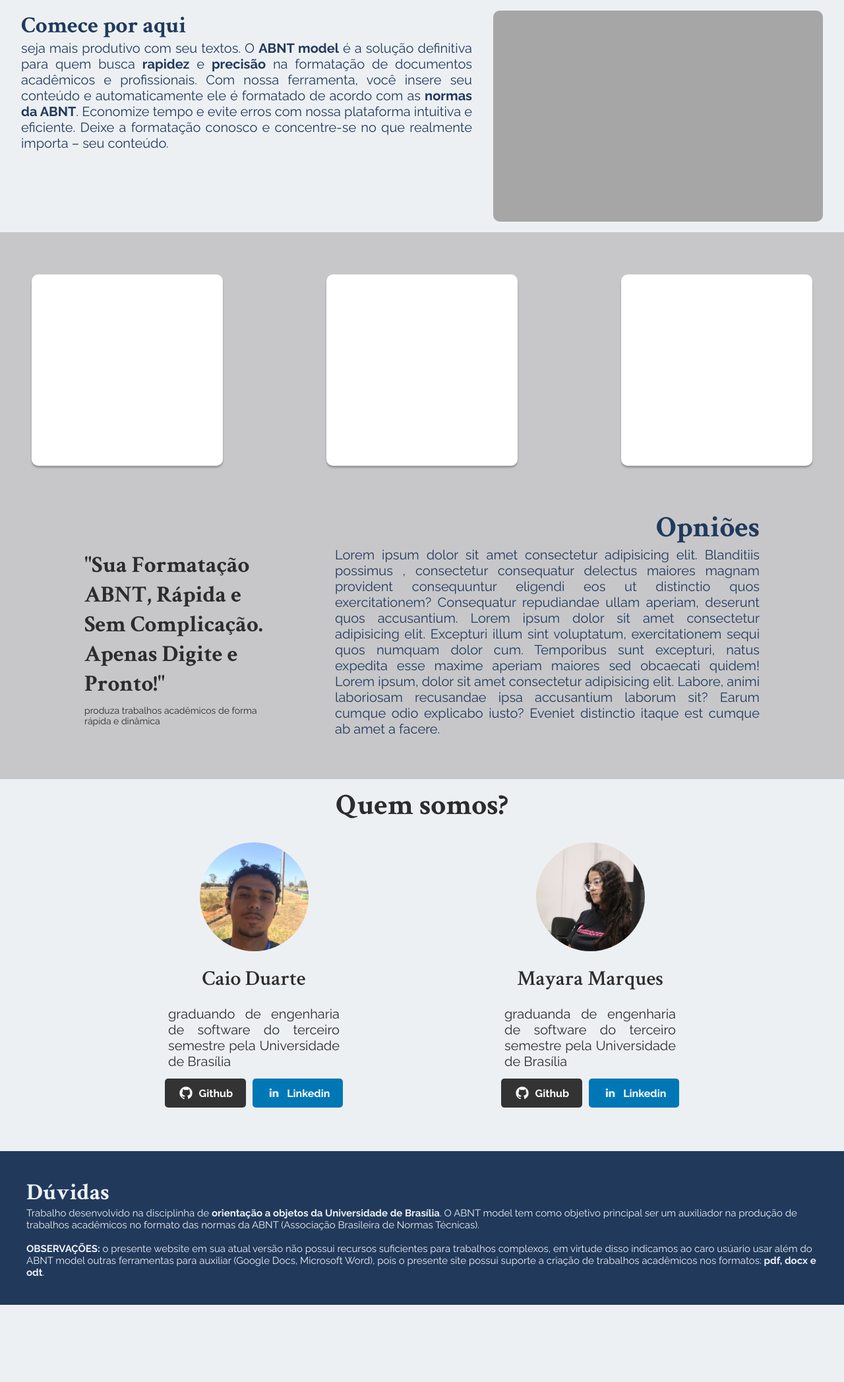
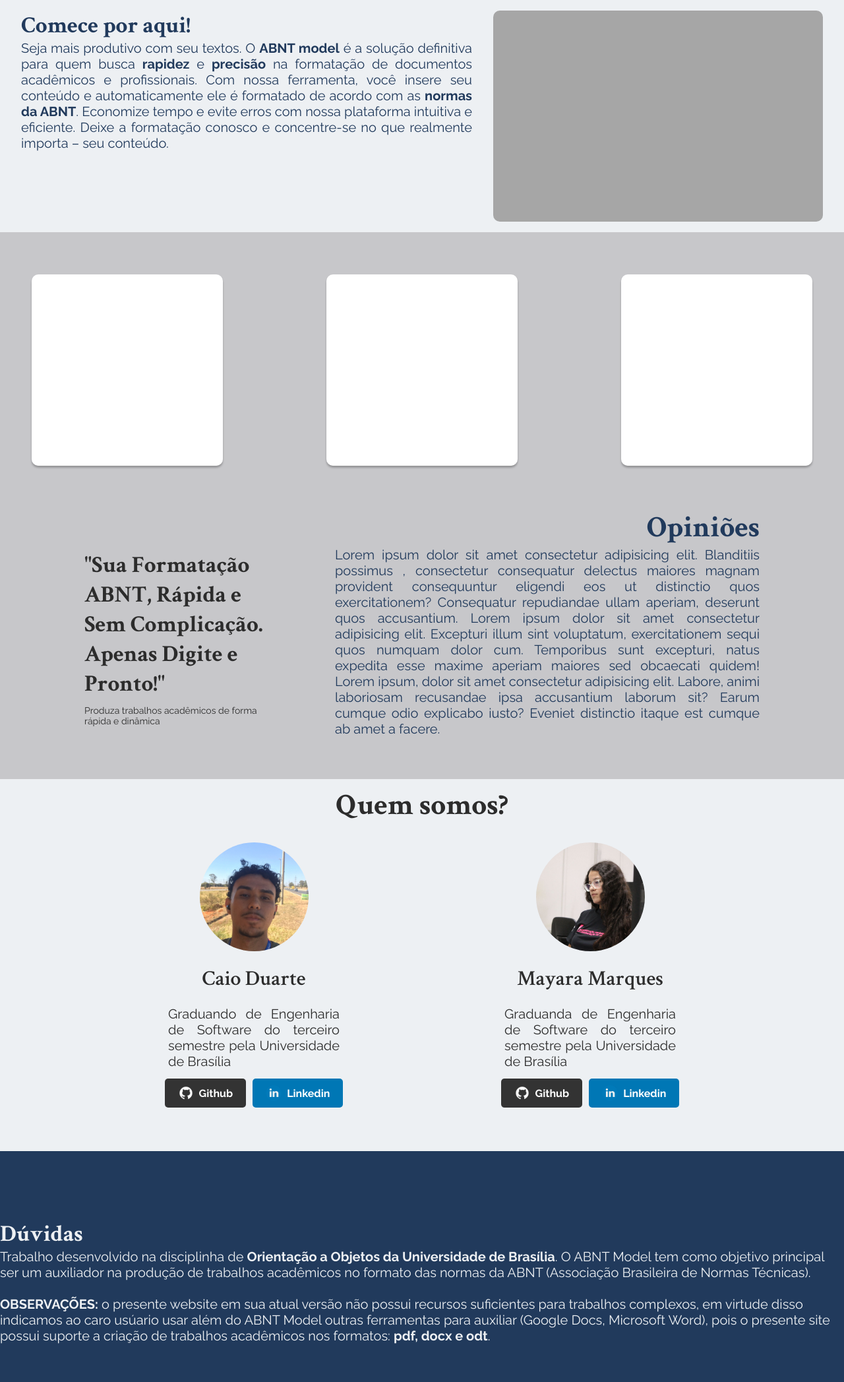
Before and after one commit to maymarquee/ABNT_Model, a Django app: page / in a window 1280 px wide. Shown: the part 120-2215 px from the top of the page at 66% size. Before the commit the page ends 2098 px from the top, so only its background shows below. Run offline with Django 5.2, Linux system fonts and the light colour scheme.

Commit message:
Identação e primeira alteração tamanho div dúvidas

```diff
--- a/static/styles/index.css
+++ b/static/styles/index.css
@@ -171,7 +171,7 @@ justify-content: center;
     align-items: center;
     flex-shrink: 0;
 }
-.foto-modelo {
+.foto-modelo{
     width: 290px;
     height: 290px;
     flex-shrink: 0;
@@ -181,7 +181,7 @@ flex-shrink: 0;
     object-fit: cover; /* Garante que a imagem se ajuste ao contêiner */
 }
 
-.foto-modelo:hover {
+.foto-modelo:hover{
     filter:  brightness(0.6) sepia(0.5) hue-rotate(120deg); /* Aplica um filtro na imagem no hover */
     transform: scale(1.05); /* Aumenta o tamanho da imagem levemente */
     cursor: pointer; /* Muda o cursor para indicar que a imagem é clicável */
@@ -394,17 +394,20 @@ a{
 
 #forma-p4{
     background: var(--cor-catalogo);
-    padding: 40px;
+    padding: 0px;
     display: flex;
     justify-content: center;
     align-items: left;
-gap: -10px;
+    gap: 0px;
     flex-direction: column;
+    height: 350px;
+    /* editar espaçamento das escritas na parte de dúvidas */
 }
 .text-forma-p4{
     color: var(--cor-fundo);
-    font-size: 15px;
+    font-size: 20px;
     font-family: "Raleway", sans-serif;
+    height: 100px;
 }
 .subtitulo-4{
     color: var(--cor-fundo);
--- a/templates/abnt_model/index.html
+++ b/templates/abnt_model/index.html
@@ -43,8 +43,8 @@
 <body>
     <div id="forma-p1">
         <div>
-            <h2 class="subtitulo-1">Comece por aqui</h2>
-            <p class="text-1">seja mais produtivo com seu textos.
+            <h2 class="subtitulo-1">Comece por aqui!</h2>
+            <p class="text-1">Seja mais produtivo com seu textos.
                 O <b>ABNT model</b> é a solução definitiva para quem busca
                 <b>rapidez</b> e <b>precisão</b> na formatação de documentos acadêmicos
                 e profissionais. Com nossa ferramenta, você insere seu conteúdo e
@@ -68,11 +68,11 @@
                         <p><b>"Sua Formatação ABNT, Rápida e Sem Complicação. Apenas Digite e Pronto!"</b></p>
                     </div>
                     <div class="complemento-frase">
-                        <p>produza trabalhos acadêmicos de forma rápida e dinâmica</p>
+                        <p>Produza trabalhos acadêmicos de forma rápida e dinâmica</p>
                     </div>
             </div>
             <div class="text2-forma-p2">
-                <h2 class="subtitulo-2">Opniões</h1>
+                <h2 class="subtitulo-2">Opiniões</h1>
                 <p class="text-1">Lorem ipsum dolor sit amet consectetur adipisicing elit. Blanditiis possimus
                     , consectetur consequatur delectus maiores magnam provident consequuntur eligendi eos ut
                     distinctio quos exercitationem? Consequatur repudiandae ullam aperiam, deserunt quos accusantium.
@@ -90,7 +90,7 @@
             <div class="perfil">
                 <div class="img-perfil"><img class="img-devs" src="{% static '../static/img/perfil_Caio.jpeg' %}" alt="foto_Caio"></div>
                 <dir class="nome-perfil"><h3 class="nome-devs">Caio Duarte</h3></dir>
-                <div class="texto-perfil"><p class="texto-devs">graduando de engenharia de software do terceiro semestre pela Universidade de Brasília</p></div>
+                <div class="texto-perfil"><p class="texto-devs">Graduando de Engenharia de Software do terceiro semestre pela Universidade de Brasília</p></div>
                 <div class="btns-social">
                     <a href="https://github.com/CaioDuart3" target="_blank">
                     <button class="githubButton">
@@ -109,7 +109,7 @@
             <div class="perfil">
                 <div class="img-perfil"><img class="img-devs" src="{% static '../static/img/perfil_Mayara.jpeg' %}" alt="foto_Mayara"></div>
                 <dir class="nome-perfil"><h3 class="nome-devs">Mayara Marques</h3></dir>
-                <div class="texto-perfil"><p class="texto-devs">graduanda de engenharia de software do terceiro semestre pela Universidade de Brasília</p></div>
+                <div class="texto-perfil"><p class="texto-devs">Graduanda de Engenharia de Software do terceiro semestre pela Universidade de Brasília</p></div>
                 <div class="btns-social">
                     <a href="https://github.com/maymarquee" target="_blank">
                     <button class="githubButton">
@@ -129,13 +129,13 @@
     </div>
     <div id="forma-p4">
         <h2 class="subtitulo-4">Dúvidas</h2>
-        <p class="text-forma-p4">Trabalho desenvolvido na disciplinha de <b>orientação a objetos da Universidade de Brasília</b>.
-            O ABNT model tem como objetivo principal ser um auxiliador na produção de trabalhos acadêmicos no formato das normas
+        <p class="text-forma-p4">Trabalho desenvolvido na disciplinha de <b>Orientação a Objetos da Universidade de Brasília</b>.
+            O ABNT Model tem como objetivo principal ser um auxiliador na produção de trabalhos acadêmicos no formato das normas
             da ABNT (Associação Brasileira de Normas Técnicas).
             <br><br>
             <b>OBSERVAÇÕES:</b> o presente website em sua atual versão
             não possui recursos suficientes para trabalhos complexos, em virtude disso indicamos ao caro usúario
-            usar além do ABNT model outras ferramentas para auxiliar (Google Docs, Microsoft Word), pois o presente site possui suporte a criação
+            usar além do ABNT Model outras ferramentas para auxiliar (Google Docs, Microsoft Word), pois o presente site possui suporte a criação
             de trabalhos acadêmicos nos formatos: <b>pdf, docx e odt</b>.
         </p>
     </div>
```
Lines whose indentation alone changed are shown as unchanged.
